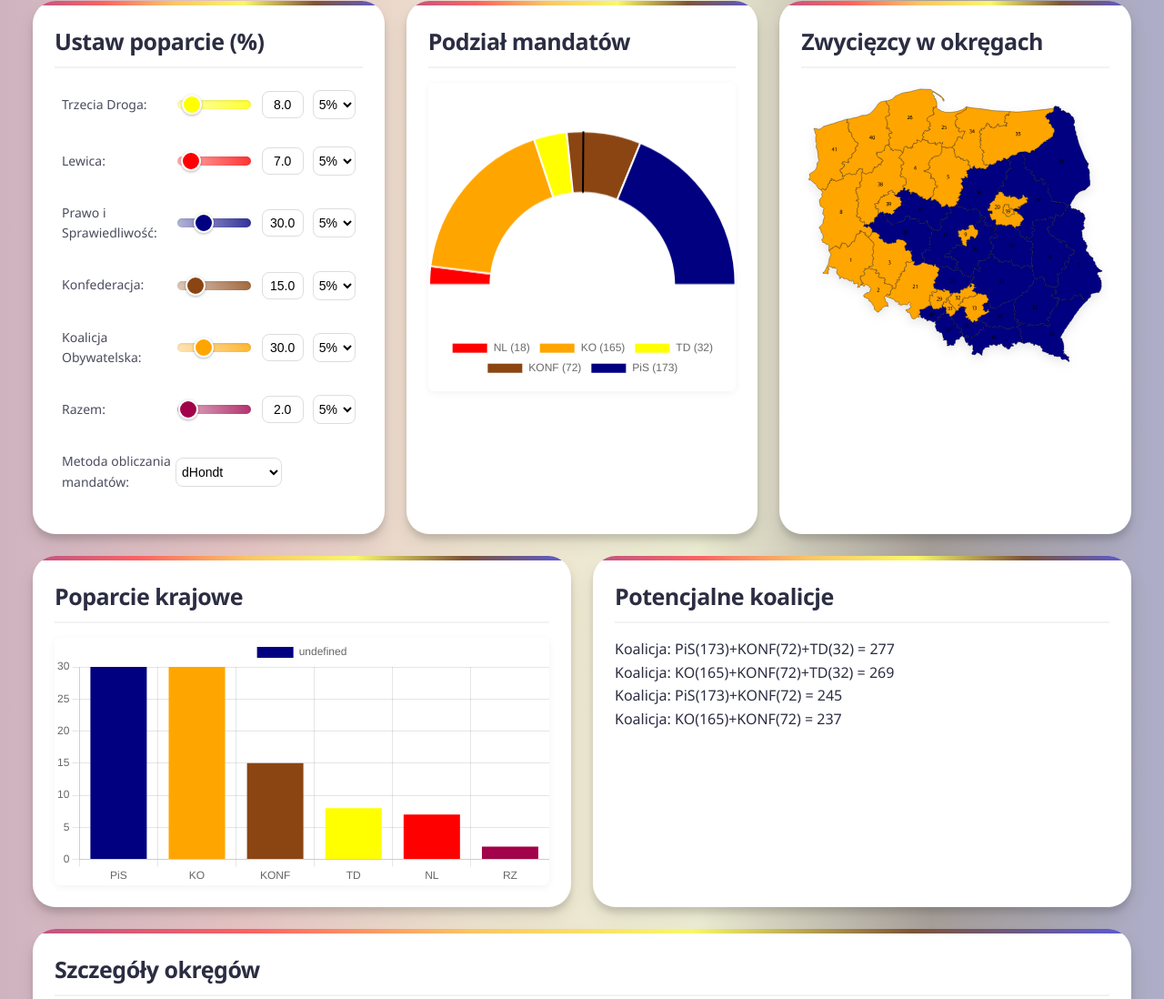
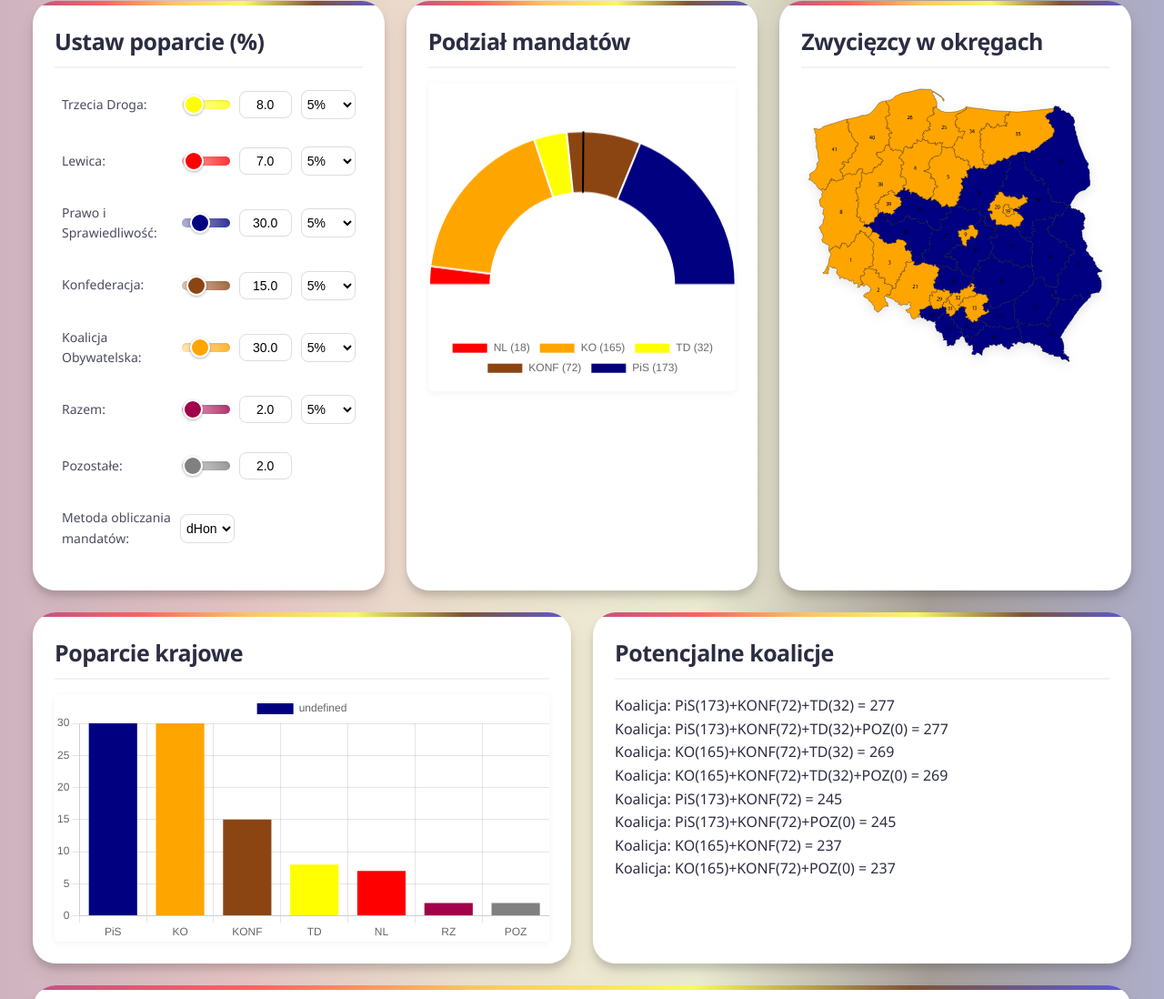
Before and after one commit to icerstop/koalicjometr, a plain HTML site: page index.html in a window 1280 px wide. Shown: the part 171-1269 px from the top of the page at 91% size. Drawn offline with nearby package versions, Linux system fonts and the light colour scheme.

Commit message:
pozostałe - added

```diff
--- a/data/wybory2023.csv
+++ b/data/wybory2023.csv
@@ -1,42 +1,42 @@
-Nr okręgu;Mandaty;TD;NL;PiS;KONF;KO;RZ
-1;12;10,75;9,51;34,8;6,33;33,78;3,64
-2;8;12,13;7,98;33,34;6,02;37,17;3,41
-3;14;13,74;11,35;26,66;6,98;36,94;4,21
-4;12;15,06;9,92;30,45;6,42;35,01;3,76
-5;13;15,68;11,25;34,06;6,37;29,52;3,65
-6;15;15,87;5,72;45,48;8,38;20,32;2,75
-7;12;13,04;5,62;50,75;7,79;17,4;2,39
-8;12;15,07;9,27;27,76;6,51;37,73;3,99
-9;10;11,89;12,22;26,82;5,57;41,07;4,63
-10;9;13,73;6,39;46,6;7,62;21,69;3,06
-11;12;14,5;7,73;41,46;6,82;25,89;3,54
-12;8;14,97;6,04;42,86;7,88;24,24;3,26
-13;14;16,86;11,04;30,68;7,71;30,73;3,88
-14;10;11,58;3,18;53,73;8,73;16,1;2,13
-15;9;18,64;4;48,67;7,99;17,02;2,43
-16;10;17,07;6,52;44,11;6,52;22,4;3,35
-17;9;13,98;5,34;48,68;7,31;20,96;2,62
-18;12;15,51;4,85;48,62;8,21;18,71;2,66
-19;20;13,25;13,45;20,14;7,24;43,23;5,54
-20;12;15,06;7,06;31,74;7,06;35,23;3,85
-21;12;12,74;7,24;31,26;6,49;33,59;3,02
-22;11;13,79;4,47;54,7;8,62;15,85;2,32
-23;15;12,42;4,87;51,6;9,48;17,7;2,29
-24;14;18,86;4,84;42,39;9,79;20,84;2,59
-25;12;14,7;9,41;25,2;6,23;41,7;3,98
-26;14;13,59;8,33;29,24;7,21;37,91;4,05
-27;9;14,55;7,77;36,71;7,84;28,67;3,72
-28;7;14,72;9,41;36,35;6,56;29,11;3,64
-29;9;13,34;9,21;30,16;6,95;36,06;4,15
-30;9;12,45;6,84;38,06;8;29,98;3,33
-31;12;13,27;8,46;30,88;6,7;36,79;4,08
-32;9;9,85;21,6;29,74;5,69;30,3;4,44
-33;16;13,8;6,83;47,07;6,55;20,93;2,80
-34;8;15,4;8,11;35,2;6,54;31,87;3,80
-35;10;16,11;8,09;32,33;6,93;33,07;3,74
-36;12;16,16;8,52;35,85;6,98;28,58;3,17
-37;9;16,63;9,48;38,69;6,97;23,99;3,98
-38;9;17,66;7,84;29,11;6,87;34,87;3,92
-39;10;16,54;12,31;19,57;5,9;44,09;4,60
-40;8;12,35;8,72;31,36;6,02;38,69;3,90
-41;12;12,62;9,39;28,79;5,94;40,13;4,12
+Nr okręgu;Mandaty;TD;NL;PiS;KONF;KO;RZ;POZ
+1;12;10,75;9,51;34,8;6,33;33,78;3,64;1,00
+2;8;12,13;7,98;33,34;6,02;37,17;3,41;1,00
+3;14;13,74;11,35;26,66;6,98;36,94;4,21;1,00
+4;12;15,06;9,92;30,45;6,42;35,01;3,76;1,00
+5;13;15,68;11,25;34,06;6,37;29,52;3,65;1,00
+6;15;15,87;5,72;45,48;8,38;20,32;2,75;1,00
+7;12;13,04;5,62;50,75;7,79;17,4;2,39;1,00
+8;12;15,07;9,27;27,76;6,51;37,73;3,99;1,00
+9;10;11,89;12,22;26,82;5,57;41,07;4,63;1,00
+10;9;13,73;6,39;46,6;7,62;21,69;3,06;1,00
+11;12;14,5;7,73;41,46;6,82;25,89;3,54;1,00
+12;8;14,97;6,04;42,86;7,88;24,24;3,26;1,00
+13;14;16,86;11,04;30,68;7,71;30,73;3,88;1,00
+14;10;11,58;3,18;53,73;8,73;16,1;2,13;1,00
+15;9;18,64;4;48,67;7,99;17,02;2,43;1,00
+16;10;17,07;6,52;44,11;6,52;22,4;3,35;1,00
+17;9;13,98;5,34;48,68;7,31;20,96;2,62;1,00
+18;12;15,51;4,85;48,62;8,21;18,71;2,66;1,00
+19;20;13,25;13,45;20,14;7,24;43,23;5,54;1,00
+20;12;15,06;7,06;31,74;7,06;35,23;3,85;1,00
+21;12;12,74;7,24;31,26;6,49;33,59;3,02;1,00
+22;11;13,79;4,47;54,7;8,62;15,85;2,32;1,00
+23;15;12,42;4,87;51,6;9,48;17,7;2,29;1,00
+24;14;18,86;4,84;42,39;9,79;20,84;2,59;1,00
+25;12;14,7;9,41;25,2;6,23;41,7;3,98;1,00
+26;14;13,59;8,33;29,24;7,21;37,91;4,05;1,00
+27;9;14,55;7,77;36,71;7,84;28,67;3,72;1,00
+28;7;14,72;9,41;36,35;6,56;29,11;3,64;1,00
+29;9;13,34;9,21;30,16;6,95;36,06;4,15;1,00
+30;9;12,45;6,84;38,06;8;29,98;3,33;1,00
+31;12;13,27;8,46;30,88;6,7;36,79;4,08;1,00
+32;9;9,85;21,6;29,74;5,69;30,3;4,44;1,00
+33;16;13,8;6,83;47,07;6,55;20,93;2,80;1,00
+34;8;15,4;8,11;35,2;6,54;31,87;3,80;1,00
+35;10;16,11;8,09;32,33;6,93;33,07;3,74;1,00
+36;12;16,16;8,52;35,85;6,98;28,58;3,17;1,00
+37;9;16,63;9,48;38,69;6,97;23,99;3,98;1,00
+38;9;17,66;7,84;29,11;6,87;34,87;3,92;1,00
+39;10;16,54;12,31;19,57;5,9;44,09;4,60;1,00
+40;8;12,35;8,72;31,36;6,02;38,69;3,90;1,00
+41;12;12,62;9,39;28,79;5,94;40,13;4,12;1,00
--- a/index.html
+++ b/index.html
@@ -87,6 +87,12 @@
                             <option value="8">8%</option>
                         </select>
                     </div>
+                    <div class="slider-row">
+                        <label for="poz-slider">Pozostałe:</label>
+                        <input type="range" id="poz-slider" min="0" max="1000" value="20">
+                        <input type="text" id="poz-entry" value="2.0">
+                        <select id="poz-threshold" style="visibility: hidden;"></select>
+                    </div>
                     <!-- Wybór metody -->
                     <div class="slider-row">
                         <label for="method-combo">Metoda obliczania mandatów:</label>
@@ -142,6 +148,7 @@
                     <option value="konf">Konfederacja</option>
                     <option value="ko">Koalicja Obywatelska</option>
                     <option value="rz">Razem</option>
+                    <option value="poz">Pozostałe</option>
                 </select>
                 <div id="party-map"></div>
             </div>
--- a/script.js
+++ b/script.js
@@ -28,7 +28,7 @@ class ElectionCalculator {
     calculatePastSupport() {
         const totalMandates = this.constituencies.reduce((sum, c) => sum + c.size, 0);
         const pastSupport = {};
-        const parties = ['td', 'nl', 'pis', 'konf', 'ko', 'rz'];
+        const parties = ['td', 'nl', 'pis', 'konf', 'ko', 'rz', 'poz'];
         for (const party of parties) {
             const totalSupport = this.constituencies.reduce(
                 (sum, c) => sum + (c.pastSupport[party] * c.size), 0
@@ -61,6 +61,10 @@ class ElectionCalculator {
         }
 
         localSupport = localSupport.map(value => Math.min(value, 100));
+        const total = localSupport.reduce((sum, val) => sum + val, 0);
+        if (total > 100) {
+            localSupport = localSupport.map(value => value / total * 100);
+        }
         return localSupport;
     }
 
@@ -147,7 +151,8 @@ const committees = [
     new Committee('pis', 'Prawo i Sprawiedliwość', 5, [['pis', 1]]),
     new Committee('konf', 'Konfederacja', 5, [['konf', 1]]),
     new Committee('ko', 'Koalicja Obywatelska', 5, [['ko', 1]]),
-    new Committee('rz', 'Razem', 5, [['rz', 1]])
+    new Committee('rz', 'Razem', 5, [['rz', 1]]),
+    new Committee('poz', 'Pozostałe', 100, [['poz', 1]])
 ];
 
 const colors = {
@@ -156,7 +161,8 @@ const colors = {
     'pis': '#000080',
     'konf': '#8B4513',
     'ko': '#FFA500',
-    'rz': '#a10249'
+    'rz': '#a10249',
+    'poz': '#808080'
 };
 
 let constituencies = [];
@@ -281,18 +287,19 @@ async function loadConstituencies() {
         .filter(row => row.trim() !== '') // Pomijamy puste linie
         .map((row, index) => {
             const parts = row.split(';');
-            if (parts.length !== 8) {
+            if (parts.length !== 9) {
                 console.error(`Błąd w wierszu ${index + 2}: za mało kolumn (${parts.length} zamiast 8)`);
                 return null;
             }
-            const [number, size, td, nl, pis, konf, ko, rz] = parts;
+            const [number, size, td, nl, pis, konf, ko, rz, poz] = parts;
             const pastSupport = {
                 td: parseFloat(td.replace(',', '.')),
                 nl: parseFloat(nl.replace(',', '.')),
                 pis: parseFloat(pis.replace(',', '.')),
                 konf: parseFloat(konf.replace(',', '.')),
                 ko: parseFloat(ko.replace(',', '.')),
-                rz: parseFloat(rz.replace(',', '.'))
+                rz: parseFloat(rz.replace(',', '.')),
+                poz: parseFloat(poz.replace(',', '.'))
             };
             return new Constituency(parseInt(number), parseInt(size), pastSupport);
         })
@@ -307,8 +314,8 @@ async function loadConstituencies() {
 }
 
 // Interakcja z UI
-const sliders = ['td', 'nl', 'pis', 'konf', 'ko', 'rz'].map(id => document.getElementById(`${id}-slider`));
-const entries = ['td', 'nl', 'pis', 'konf', 'ko', 'rz'].map(id => document.getElementById(`${id}-entry`));
+const sliders = ['td', 'nl', 'pis', 'konf', 'ko', 'rz', 'poz'].map(id => document.getElementById(`${id}-slider`));
+const entries = ['td', 'nl', 'pis', 'konf', 'ko', 'rz', 'poz'].map(id => document.getElementById(`${id}-entry`));
 const thresholds = ['td', 'nl', 'pis', 'konf', 'ko', 'rz'].map(id => document.getElementById(`${id}-threshold`));
 const methodCombo = document.getElementById('method-combo');
 let lastChangedIndex = null;
@@ -407,7 +414,8 @@ function updateDonutChart(mandates) {
         'Prawo i Sprawiedliwość': 'PiS',
         'Konfederacja': 'KONF',
         'Koalicja Obywatelska': 'KO',
-        'Razem': 'RZ'
+        'Razem': 'RZ',
+        'Pozostałe': 'POZ',
     };
 
     // Define colors for parties
@@ -417,7 +425,8 @@ function updateDonutChart(mandates) {
         'Konfederacja': '#8B4513',   // Brąz
         'Koalicja Obywatelska': '#FFA500', // Pomarańczowy
         'Prawo i Sprawiedliwość': '#000080', // Granatowy
-        'Razem': '#880E4F'           // Bordowy dla Razem
+        'Razem': '#880E4F',           // Bordowy dla Razem
+        'Pozostałe': '#808080'       // Szary
     };
 
     // Define preferred order
@@ -427,7 +436,8 @@ function updateDonutChart(mandates) {
         'Koalicja Obywatelska',
         'Trzecia Droga',
         'Konfederacja',
-        'Prawo i Sprawiedliwość'
+        'Prawo i Sprawiedliwość',
+        'Pozostałe'
     ];
 
 
@@ -473,7 +483,7 @@ function updateDonutChart(mandates) {
 }
 
 function updateBarChart(support) {
-    const shortNames = { 'Trzecia Droga': 'TD', 'Lewica': 'NL', 'Prawo i Sprawiedliwość': 'PiS', 'Konfederacja': 'KONF', 'Koalicja Obywatelska': 'KO', 'Razem': 'RZ'};
+    const shortNames = { 'Trzecia Droga': 'TD', 'Lewica': 'NL', 'Prawo i Sprawiedliwość': 'PiS', 'Konfederacja': 'KONF', 'Koalicja Obywatelska': 'KO', 'Razem': 'RZ', 'Pozostałe': 'POZ'};
     const data = committees.map((c, i) => ({ support: support[i], name: shortNames[c.name], color: colors[c.id] }));
     data.sort((a, b) => b.support - a.support);
     barChart.data.labels = data.map(d => d.name);
@@ -534,7 +544,7 @@ function updateConstituencyDetails() {
     if (idx === -1) return;
     const c = constituencies[idx];
     if (!c.mandates) return;
-    const shortNames = { 'Trzecia Droga': 'TD', 'Lewica': 'NL', 'Prawo i Sprawiedliwość': 'PiS', 'Konfederacja': 'KONF', 'Koalicja Obywatelska': 'KO', 'Razem': 'RZ'};
+    const shortNames = { 'Trzecia Droga': 'TD', 'Lewica': 'NL', 'Prawo i Sprawiedliwość': 'PiS', 'Konfederacja': 'KONF', 'Koalicja Obywatelska': 'KO', 'Razem': 'RZ', 'Pozostałe': 'POZ'};
     const data = committees.map((comm, i) => ({
         name: shortNames[comm.name],
         mandates: c.mandates[i],
@@ -549,7 +559,7 @@ function updateConstituencyDetails() {
 
 // Koalicje
 function updateCoalitions(mandates, support) {
-    const shortNames = { 'Trzecia Droga': 'TD', 'Lewica': 'NL', 'Prawo i Sprawiedliwość': 'PiS', 'Konfederacja': 'KONF', 'Koalicja Obywatelska': 'KO', 'Razem': 'RZ'};
+    const shortNames = { 'Trzecia Droga': 'TD', 'Lewica': 'NL', 'Prawo i Sprawiedliwość': 'PiS', 'Konfederacja': 'KONF', 'Koalicja Obywatelska': 'KO', 'Razem': 'RZ', 'Pozostałe': 'POZ'};
     const coalitions = [];
     const n = committees.length;
     for (let r = 1; r <= n; r++) {
--- a/styles.css
+++ b/styles.css
@@ -17,6 +17,7 @@
   --konf-color: #8B4513;
   --ko-color: #FFA500;
   --rz-color: #a10249;
+  --poz-color: #808080;
 }
 
 .author-signature {
@@ -25,10 +26,10 @@
 }
 
 .header-logo {
-    display: block;       /* Żeby zyskać lepszą kontrolę nad centrowaniem */
-    margin: 20px auto 0 auto;       /* Automatyczne wyśrodkowanie */
-    max-width: 20%;       /* Szerokość w procentach względem elementu nadrzędnego */
-    height: auto;         /* Zachowanie proporcji */
+  display: block;
+  margin: 20px auto 0;
+  max-width: 20%;
+  height: auto;
   animation: none !important;
 }
 
@@ -62,11 +63,16 @@
 
 @keyframes fadeIn {
   from { opacity: 0; transform: translateY(10px); }
-    to { opacity: 1; transform: translateY(0); }
+  to   { opacity: 1; transform: translateY(0); }
 }
 
 /* Wspólne style dla sekcji z nowoczesnymi efektami */
-  .sliders-section, .chart-section, .map-section, .details-section, .coalitions-section, .party-section {
+.sliders-section,
+.chart-section,
+.map-section,
+.details-section,
+.coalitions-section,
+.party-section {
   background-color: white;
   padding: 24px;
   border-radius: var(--border-radius);
@@ -77,13 +83,23 @@
 }
 
 /* Efekt hover dla sekcji */
-  .sliders-section:hover, .chart-section:hover, .map-section:hover, .details-section:hover, .coalitions-section:hover, .party-section:hover {
+.sliders-section:hover,
+.chart-section:hover,
+.map-section:hover,
+.details-section:hover,
+.coalitions-section:hover,
+.party-section:hover {
   transform: translateY(-10px);
   box-shadow: 0 15px 30px rgba(0, 0, 0, 0.12), 0 8px 8px rgba(0, 0, 0, 0.08);
 }
 
 /* Subtelny akcent kolorystyczny dla każdej sekcji */
-  .sliders-section::before, .chart-section::before, .map-section::before, .details-section::before, .coalitions-section::before, .party-section::before {
+.sliders-section::before,
+.chart-section::before,
+.map-section::before,
+.details-section::before,
+.coalitions-section::before,
+.party-section::before {
   content: '';
   position: absolute;
   top: 0;
@@ -112,7 +128,8 @@
 }
 
 /* Rząd 3 i 4: jeden element na pełną szerokość */
-  #row3, #row4 {
+#row3,
+#row4 {
   grid-template-columns: 1fr;
 }
 
@@ -132,6 +149,8 @@
 .slider-row {
   display: flex;
   align-items: center;
+  justify-content: flex-start;
+  gap: 10px;
   margin-bottom: 14px;
   padding: 8px;
   border-radius: 8px;
@@ -143,7 +162,7 @@
 }
 
 .slider-row label {
-    width: 125px;
+  width: 120px;
   flex-shrink: 0;
   font-weight: 500;
   font-size: 14px;
@@ -199,6 +218,25 @@
   box-shadow: 0 0 0 3px rgba(58, 255, 104, 0.1);
 }
 
+/* Ulepszenia dla suwaków w obrębie slider-row */
+.slider-row input[type="range"] {
+  flex: 1;
+  min-width: 0;
+  margin-right: 0;
+}
+
+.slider-row input[type="text"] {
+  width: 40px;
+  flex-shrink: 0;
+  text-align: center;
+  margin-right: 0;
+}
+
+.slider-row select {
+  width: 60px;
+  flex-shrink: 0;
+}
+
 /* Stylizacja rozwijanej listy */
 select {
   padding: 6px 2px;
@@ -232,13 +270,6 @@
   transition: filter 0.3s;
 }
 
-  #map svg {
-    width: 100%;
-    height: auto;
-    filter: drop-shadow(0 4px 6px rgba(0, 0, 0, 0.1));
-  }
-
-  /* Mapy z interakcją */
 #party-map {
   max-width: 600px;
   margin: 0 auto;
@@ -246,6 +277,7 @@
   transition: transform 0.3s;
 }
 
+#map svg,
 #party-map svg {
   width: 100%;
   height: auto;
@@ -262,7 +294,7 @@
   transform: scale(1.01);
 }
 
-  /* Kolory suwaków dla partii z zachowaniem oryginalnych kolorów */
+/* Kolory suwaków dla partii */
 #td-slider {
   background: linear-gradient(to right, rgba(255, 255, 0, 0.3), rgba(255, 255, 0, 0.8));
 }
@@ -311,6 +343,14 @@
   background: var(--rz-color);
 }
 
+#poz-slider {
+  background: linear-gradient(to right, rgba(128, 128, 128, 0.3), rgba(128, 128, 128, 0.8));
+}
+
+#poz-slider::-webkit-slider-thumb {
+  background: var(--poz-color);
+}
+
 /* Dodatkowe style dla suwaków w zależności od aktywności */
 input[type="range"]:focus {
   outline: none;
@@ -318,11 +358,13 @@
 }
 
 /* Animacja dla elementów mapy przy interakcji */
-  #map path, #party-map path {
+#map path,
+#party-map path {
   transition: fill 0.3s, stroke-width 0.3s;
 }
 
-  #map path:hover, #party-map path:hover {
+#map path:hover,
+#party-map path:hover {
   stroke-width: 2;
   cursor: pointer;
 }
@@ -339,16 +381,21 @@
 }
 
 @media (max-width: 768px) {
-    #row1, #row2 {
+  #row1,
+  #row2 {
     grid-template-columns: 1fr;
   }
 
-    .sliders-section, .chart-section, .map-section, .details-section, .coalitions-section, .party-section {
+  .sliders-section,
+  .chart-section,
+  .map-section,
+  .details-section,
+  .coalitions-section,
+  .party-section {
     padding: 16px;
   }
 }
 
-  /* Na telefonach każdy rząd wyświetlamy jako jedna kolumna i zmniejszamy odstępy */
 @media (max-width: 600px) {
   body {
     padding: 10px;
@@ -359,7 +406,10 @@
     padding: 8px;
   }
 
-    #row1, #row2, #row3, #row4 {
+  #row1,
+  #row2,
+  #row3,
+  #row4 {
     grid-template-columns: 1fr;
     gap: 16px;
   }
@@ -369,14 +419,18 @@
   }
 
   .slider-row label {
-      width: 120px;
     font-size: 13px;
   }
 }
 
 /* Dodatkowe udogodnienia dla interfejsu mobilnego */
 @media (hover: none) {
-    .sliders-section:hover, .chart-section:hover, .map-section:hover, .details-section:hover, .coalitions-section:hover, .party-section:hover {
+  .sliders-section:hover,
+  .chart-section:hover,
+  .map-section:hover,
+  .details-section:hover,
+  .coalitions-section:hover,
+  .party-section:hover {
     transform: none;
     box-shadow: var(--card-shadow);
   }
```
Lines whose indentation alone changed are shown as unchanged.
